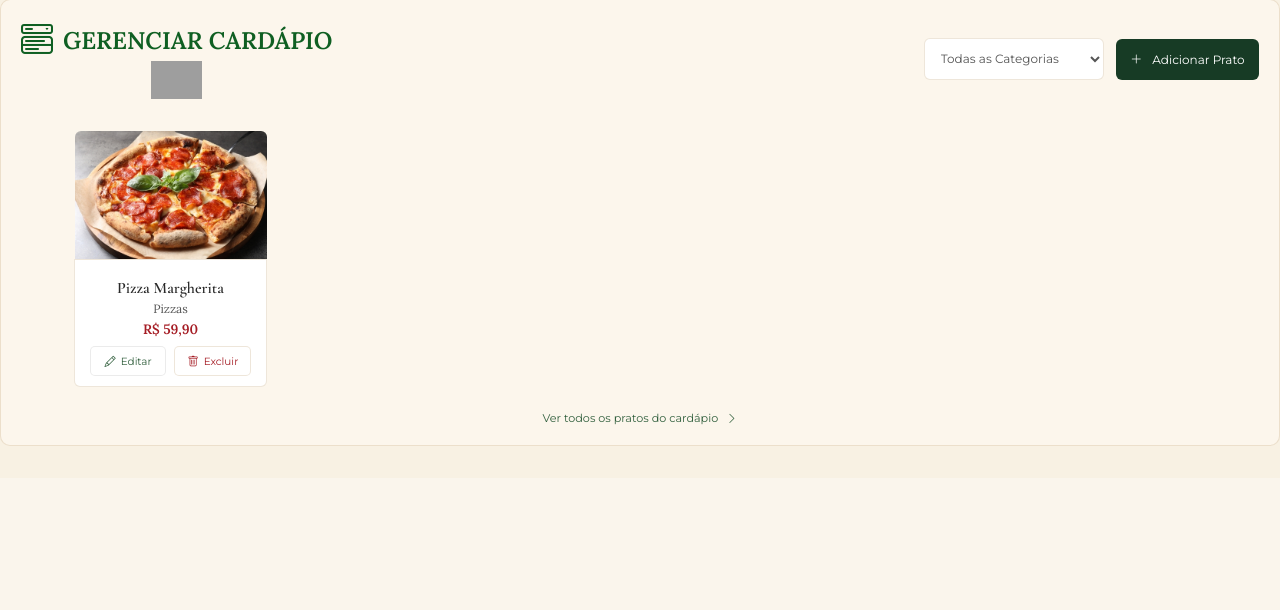
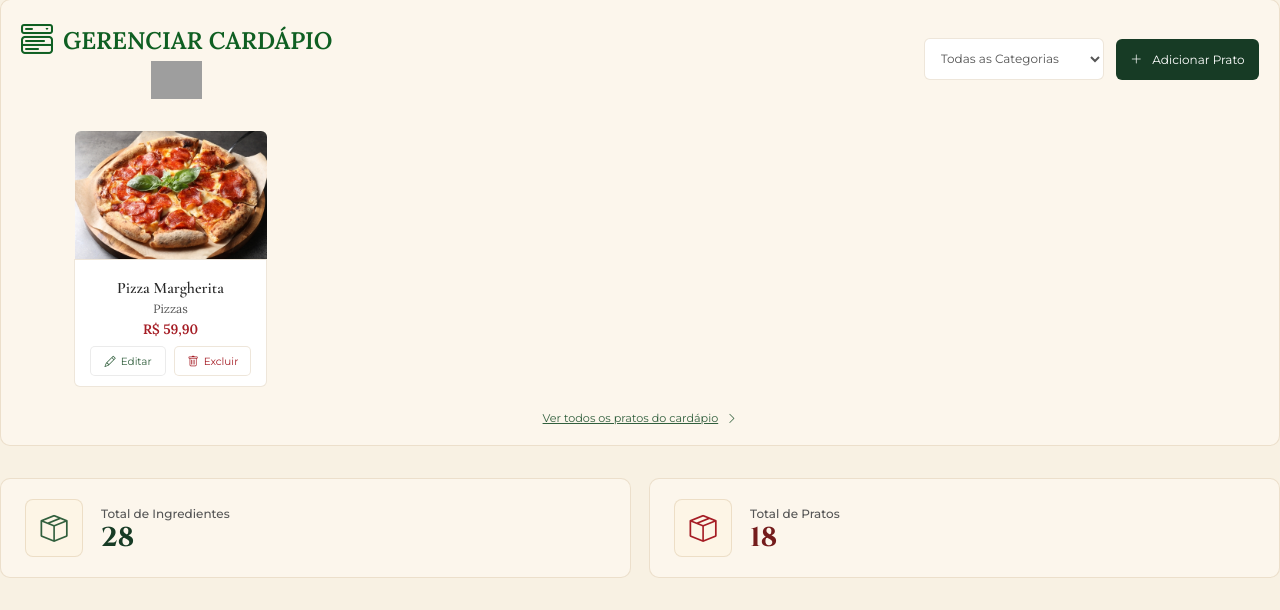
Before and after one commit to gust4vo-leg/Luce-d-Italia, a PHP site: page /pasta-admin/admin.html in a window 1280 px wide. Shown: the part 961-1571 px from the top of the page. Before the commit the page ends 1407 px from the top, so only its background shows below. Run offline with PHP 8.4, Linux system fonts and the light colour scheme; grey boxes are pictures that could not be loaded.

Commit message:
Página de admin finalizada

```diff
--- a/css/admin.css
+++ b/css/admin.css
@@ -434,12 +434,94 @@ table tbody td {
     color: var(--green-light);
     font-family: var(--font-sans);
     font-size: 0.7rem;
-    text-decoration: none;
+    text-decoration: underline;
 }
 
 .ver-cardapio a:hover {
     color: var(--green);
 }
+
+/* KPIs */
+#KPIs {
+    width: 100%;
+    margin-bottom: 2rem;
+}
+
+.kpis-container {
+    max-width: 1600px;
+    margin: 0 auto;
+}
+
+.grid-kpi {
+    display: grid;
+    grid-template-columns: repeat(2, 1fr);
+    gap: 18px;
+}
+
+.group-kpi {
+    display: flex;
+    align-items: center;
+    gap: 18px;
+    padding: 20px 24px;
+    background: var(--cream-soft);
+    border: 1px solid var(--border-gold-trans);
+    border-radius: 10px;
+    transition: 0.2s ease;
+}
+
+.group-kpi:hover {
+    border-color: var(--gold);
+    transform: translateY(-2px);
+    box-shadow: 0 6px 18px rgba(92, 58, 32, 0.08);
+}
+
+.icon-kpi {
+    width: 58px;
+    height: 58px;
+    min-width: 58px;
+    display: flex;
+    align-items: center;
+    justify-content: center;
+    border-radius: 8px;
+    background: var(--fundo-table);
+    border: 1px solid var(--border-gold-trans);
+}
+
+.icon-kpi i {
+    font-size: 1.7rem;
+}
+
+.ingredientes .icon-kpi {
+    color: var(--green-light);
+}
+
+.cardapio .icon-kpi {
+    color: var(--primary);
+}
+
+.info-kpi {
+    display: flex;
+    flex-direction: column;
+    color: var(--text-muted);
+    font-family: var(--font-sans);
+    font-size: 0.75rem;
+    font-weight: 500;
+    gap: 3px;
+}
+
+.info-kpi h3 {
+    margin: 0;
+    color: var(--green);
+    font-family: var(--font-display);
+    font-size: 1.7rem;
+    font-weight: 700;
+    line-height: 1;
+}
+
+.cardapio .info-kpi h3 {
+    color: var(--wine);
+}
+
 
 /* MODAL */
 
--- a/pasta-admin/admin.html
+++ b/pasta-admin/admin.html
@@ -322,6 +322,33 @@
       </div>
     </section>
 
+    <section id="KPIs">
+      <div class="kpis-container">
+        <div class="grid-kpi">
+          <div class="group-kpi ingredientes">
+            <div class="icon-kpi">
+              <i class="bi bi-box-seam"></i>
+            </div>
+
+            <div class="info-kpi">
+              Total de Ingredientes
+              <h3>28</h3>
+            </div>
+          </div>
+          <div class="group-kpi cardapio">
+            <div class="icon-kpi">
+              <i class="bi bi-box-seam"></i>
+            </div>
+
+            <div class="info-kpi">
+              Total de Pratos
+              <h3>18</h3>
+            </div>
+          </div>
+        </div>
+      </div>
+    </section>
+
     <!-- MODAL IGREDIENTE -->
     <div id="modalIngrediente" class="oculto modal">
       <div class="modal-card">
```
